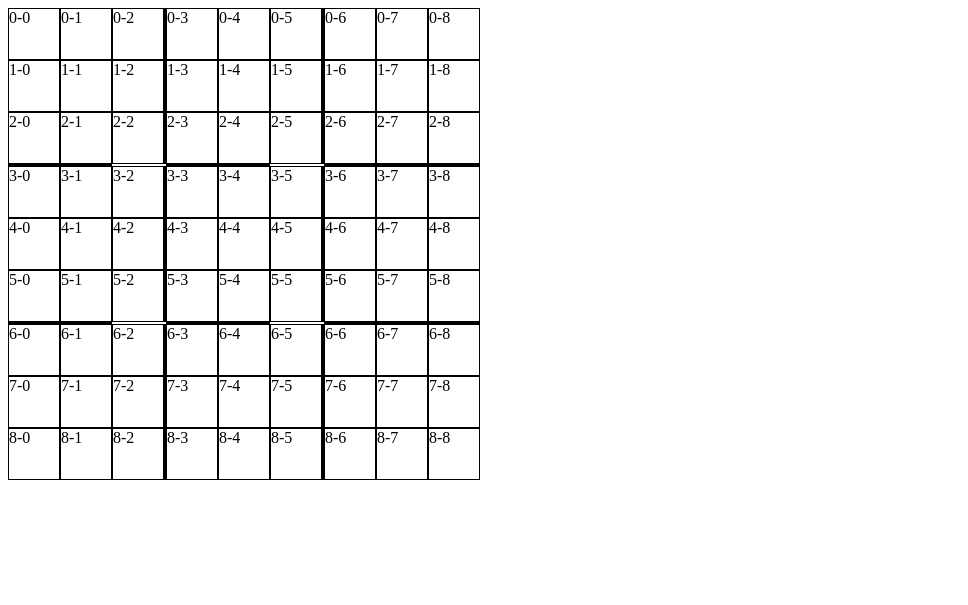
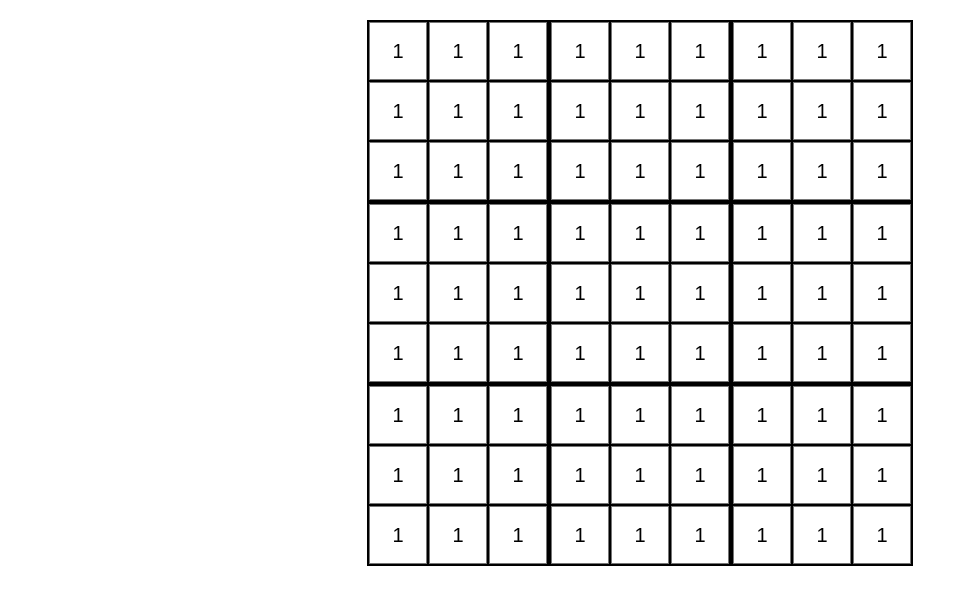
Before and after one commit to byeejasonn/DWES, a PHP site: page /sudoku/main.php in a window 1280 px wide. Shown: the top 605 px of the page, without its empty margins (0-968 px from the left). Run offline with PHP 8.4, Linux system fonts and the light colour scheme.

Commit message:
pinta bine

```diff
--- a/sudoku/Vista/Tabla.php
+++ b/sudoku/Vista/Tabla.php
@@ -1,7 +1,8 @@
 <?php
 
 class Tabla {
-    private const FILAS = 9;
+    private const FILAS = 3;
+    private const CUADRADOS = 9;
     private const PISTAS = 17;
 
     function __construct() {
@@ -9,27 +10,43 @@ class Tabla {
     }
 
     function pintarTabla() {
-        for ($i=0; $i < self::FILAS; $i++) :
-?>
-        <div class = "fila fila<?= $i ?>">
-<?php
-            for ($j=0; $j < self::FILAS; $j++) :
-                if ($j == 2 || $j == 5) {
-                    $clase = 'limite-v';
-                } else if  ($i == 2 || $i == 5) {
-                    $clase = 'limite-h';
-                } else {
-                    $clase = '';
-                }
-?>
-                <div class = "cuadrado cuadrado<?= "$i-$j $clase" ?>"><?=$i."-".$j?></div>
-<?php
-            endfor;
-?>
+        // echo "<div class = 'sudoku'>";
+        // for ($i=0; $i < self::FILAS; $i++) {
+        //     echo "<div class = 'fila-wrapper' >";
+        //     for ($j=0; $j < self::FILAS; $j++) {
+        //         echo "<div class = 'cuadrado-wrapper' >";
+        //         for ($k=0; $k < self::CUADRADOS; $k++) {
+        //                 echo "<div class = 'cuadrado'>$i - $j - $k </div>";
+        //         }
+        //         echo "</div>";
+        //     }
+        //     echo "</div>";
+        // }
+        // echo "</div>";
+
+
+?>      <div class = 'sudoku'>
+<?php   for ($i=0; $i < self::CUADRADOS; $i++) : ?>
+            <div class = 'cuadrado-wrapper'>
+<?php       for ($j=0; $j < self::CUADRADOS; $j++) : ?>
+                    <div class = 'cuadrado'>
+                        <select name="cuadrado<?="$i-$j"?>" id="cuadrado<?="$i-$j"?>">
+                            <option value="1">1</option>
+                            <option value="2">2</option>
+                            <option value="3">3</option>
+                            <option value="4">4</option>
+                            <option value="5">5</option>
+                            <option value="6">6</option>
+                            <option value="7">7</option>
+                            <option value="8">8</option>
+                            <option value="9">9</option>
+                        </select>
+                    </div>
+<?php       endfor; ?>
+            </div>
+<?php   endfor; ?>
         </div>
 <?php
-        endfor;
     }
 
-
 }
--- a/sudoku/main.php
+++ b/sudoku/main.php
@@ -10,22 +10,45 @@
     <meta name="viewport" content="width=device-width, initial-scale=1.0">
     <title>Sudoku</title>
     <style>
-        .fila {
-            display: flex;
+        :root {
+            --cuadrado-with: 60px;
+        }
+
+        * {
+            margin: 0;
+            padding: 0;
+            box-sizing: border-box;
+            font-family: Arial;
+        }
+
+        .sudoku {
+            width: fit-content;
+            margin: 20px auto;
+            display: grid;
+            grid-template-columns: 1fr 1fr 1fr;
+        }
+
+        .cuadrado-wrapper {
+            display: grid;
+            grid-template-columns: var(--cuadrado-with) var(--cuadrado-with) var(--cuadrado-with);
+            border: 1px solid black;
         }
 
         .cuadrado {
-            width: 50px;
-            height: 50px;
+            width: var(--cuadrado-with);
+            height: var(--cuadrado-with);
             border: 1px solid black;
         }
 
-        .limite-v {
-            border-right: 3px solid black;
-        }
-
-        .limite-h {
-            border-bottom: 3px solid black;
+        .cuadrado select {
+            width: 100%;
+            height: 100%;
+            background-color: white;
+            -webkit-appearance: none;
+            -moz-appearance: none;
+            appearance: none;
+            text-align: center;
+            font-size: 20px;
         }
     </style>
 </head>
```
